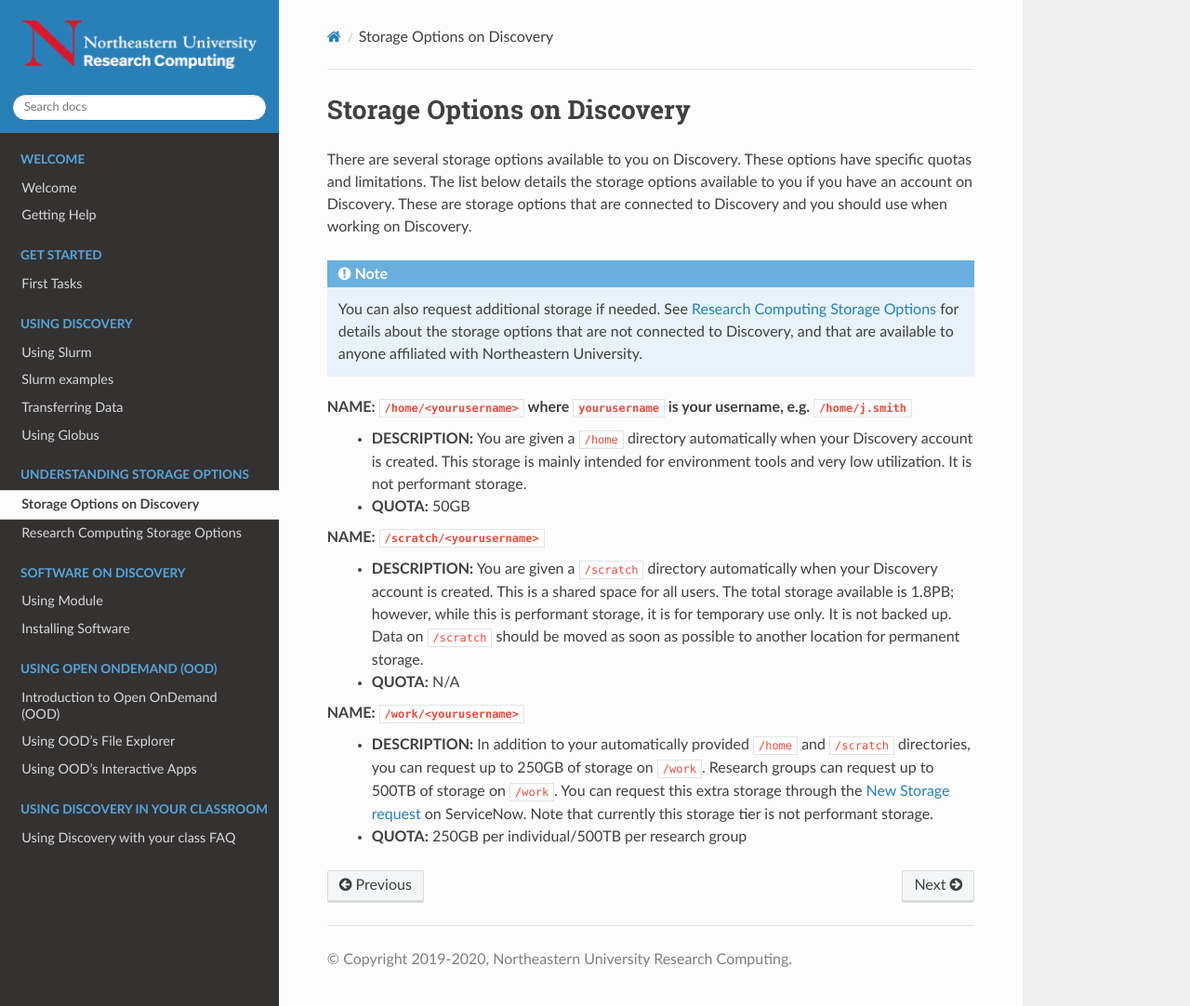
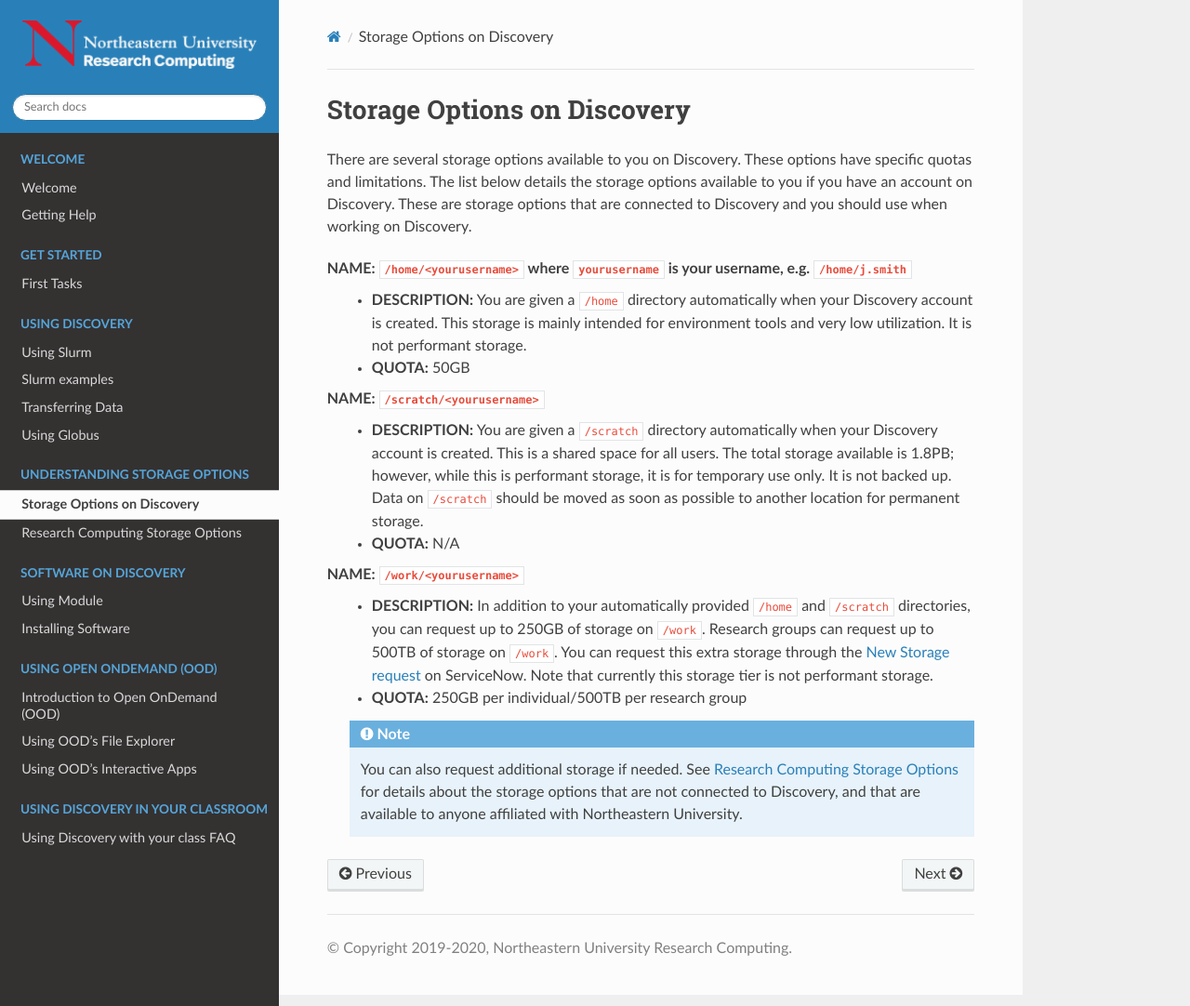
Before and after one commit to northeastern-rc/rc-public-documentation, a Sphinx documentation site: the page built from docs/source/storage/discovery_storage.rst, in a window 1280 px wide and 1082 px high. Shown: the whole window at 93% size. Built offline with Sphinx 7.4.7 and the Read the Docs theme 2.0.0, drawn with Linux system fonts in a browser that asks for light colours; part of the change alters nothing that is shown.

```diff
--- a/docs/source/storage/discovery_storage.rst
+++ b/docs/source/storage/discovery_storage.rst
@@ -7,9 +7,6 @@ Storage Options on Discovery
 There are several storage options available to you on Discovery. These options have specific quotas and limitations.
 The list below details the storage options available to you if you have an account on Discovery. These are storage options
 that are connected to Discovery and you should use when working on Discovery.
-
-.. note::
-   You can also request additional storage if needed. See :ref:`general_storage` for details about the storage options that are not connected to Discovery, and that are available to anyone affiliated with Northeastern University.
 
 **NAME:** ``/home/<yourusername>`` where ``yourusername`` is your username, e.g. ``/home/j.smith``
  - **DESCRIPTION:** You are given a ``/home`` directory automatically when your Discovery account is created. This storage is mainly intended for environment tools and very low utilization. It is not performant storage.
@@ -22,3 +19,6 @@ that are connected to Discovery and you should use when working on Discovery.
 **NAME:** ``/work/<yourusername>``
  - **DESCRIPTION:** In addition to your automatically provided ``/home`` and ``/scratch`` directories, you can request up to 250GB of storage on ``/work``. Research groups can request up to 500TB of storage on ``/work``. You can request this extra storage through the `New Storage request <https://northeastern.service-now.com/research?id=sc_cat_item&sys_id=891235d31b20c0502dafc8415b4bcb0e>`_ on ServiceNow. Note that currently this storage tier is not performant storage.
  - **QUOTA:** 250GB per individual/500TB per research group
+
+ .. note::
+    You can also request additional storage if needed. See :ref:`general_storage` for details about the storage options that are not connected to Discovery, and that are available to anyone affiliated with Northeastern University.
```
Also changed, not shown: 7 other files.
